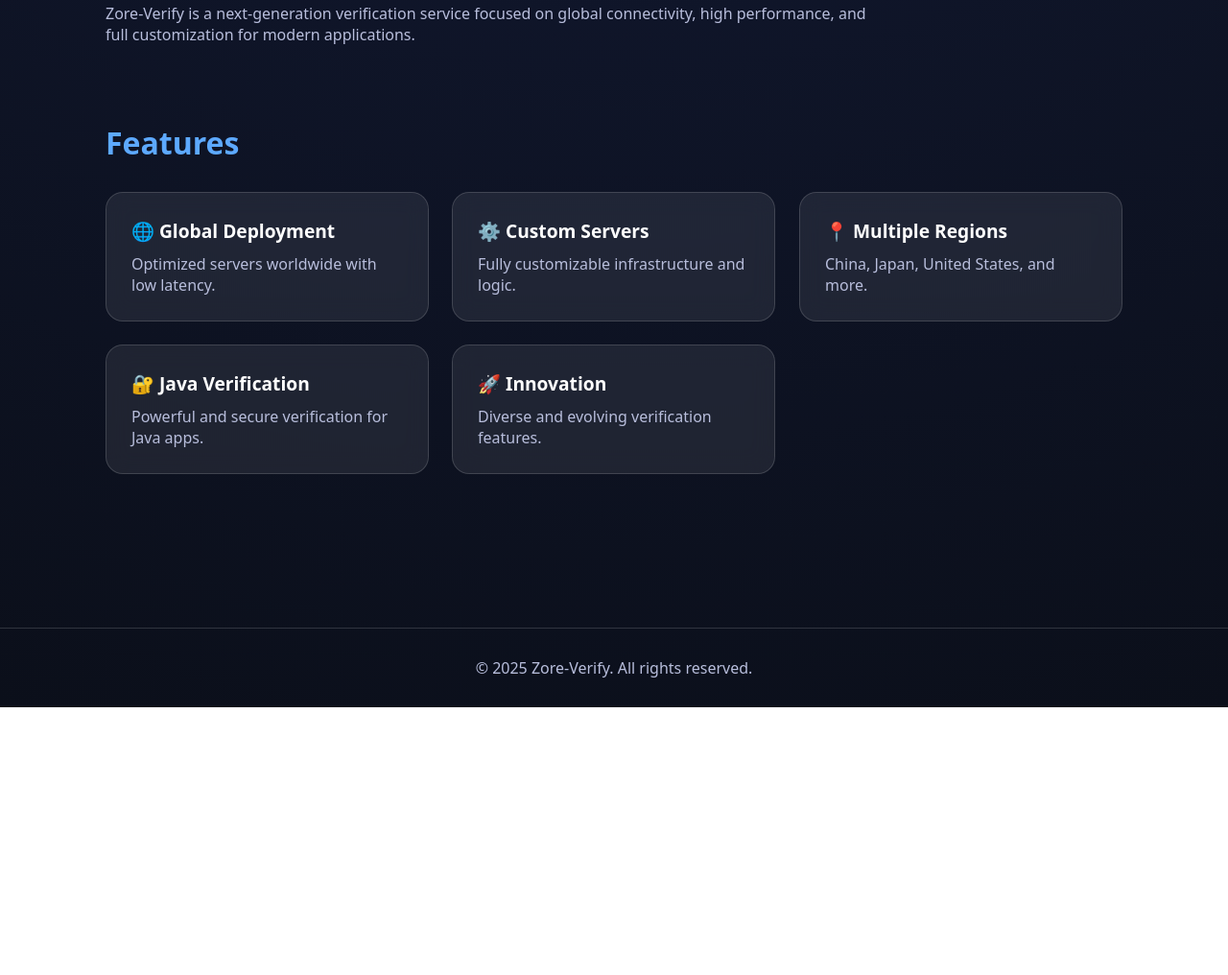
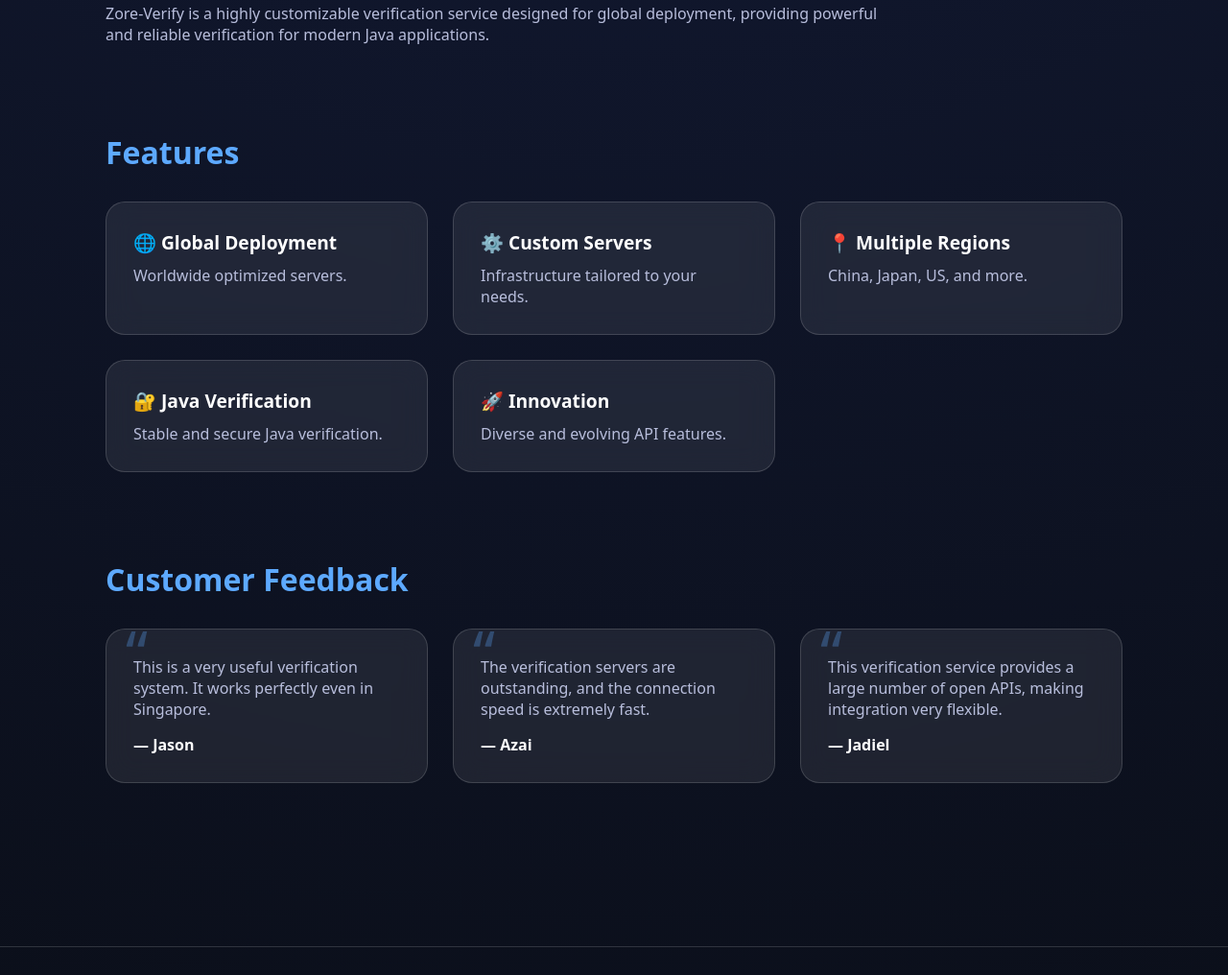
Before and after one commit to zore-team/Zore-verify, a plain HTML site: page index.html in a window 1280 px wide. Shown: the part 940-1956 px from the top of the page at 96% size. Before the commit the page ends 1677 px from the top, so only its background shows below. Drawn offline with Linux system fonts and the light colour scheme.

Commit message:
Update index.html

```diff
--- a/index.html
+++ b/index.html
@@ -8,7 +8,7 @@
   <style>
     :root {
       --bg: #0b0f1a;
-      --card: rgba(255, 255, 255, 0.08);
+      --glass: rgba(255, 255, 255, 0.08);
       --border: rgba(255, 255, 255, 0.15);
       --text-main: #ffffff;
       --text-muted: #b8bedc;
@@ -41,7 +41,7 @@
     }
 
     .hero h1 {
-      font-size: 3.5rem;
+      font-size: 3.6rem;
       margin-bottom: 10px;
     }
 
@@ -58,10 +58,10 @@
     }
 
     section {
-      margin-bottom: 80px;
+      margin-bottom: 90px;
       opacity: 0;
       transform: translateY(40px);
-      transition: all 0.8s ease;
+      transition: all 0.9s cubic-bezier(.2,.8,.2,1);
     }
 
     section.show {
@@ -77,31 +77,30 @@
 
     p {
       color: var(--text-muted);
-      max-width: 800px;
+      max-width: 820px;
     }
 
     /* ===== Cards ===== */
     .grid {
       display: grid;
       grid-template-columns: repeat(auto-fit, minmax(260px, 1fr));
-      gap: 24px;
+      gap: 26px;
       margin-top: 30px;
     }
 
     .card {
-      background: var(--card);
+      background: var(--glass);
       border: 1px solid var(--border);
-      border-radius: 18px;
-      padding: 26px;
-      backdrop-filter: blur(12px);
-      transition: all 0.3s ease;
-      animation: popIn 0.8s ease forwards;
+      border-radius: 20px;
+      padding: 28px;
+      backdrop-filter: blur(14px);
+      transition: all 0.35s cubic-bezier(.2,.8,.2,1);
     }
 
     .card:hover {
-      transform: translateY(-10px) scale(1.02);
+      transform: translateY(-10px) scale(1.03);
       border-color: var(--accent);
-      box-shadow: 0 20px 40px rgba(0, 0, 0, 0.4);
+      box-shadow: 0 30px 60px rgba(0,0,0,.45);
     }
 
     .card h3 {
@@ -109,28 +108,51 @@
       font-size: 1.2rem;
     }
 
+    /* ===== Feedback ===== */
+    .feedback-card {
+      position: relative;
+    }
+
+    .feedback-card::before {
+      content: "“";
+      position: absolute;
+      top: -20px;
+      left: 20px;
+      font-size: 4rem;
+      color: var(--accent);
+      opacity: 0.3;
+    }
+
+    .feedback-name {
+      margin-top: 15px;
+      font-weight: 600;
+      color: #fff;
+    }
+
     /* ===== Button ===== */
     .btn {
       margin-top: 30px;
-      padding: 14px 28px;
+      padding: 14px 30px;
       border-radius: 30px;
       background: linear-gradient(135deg, #5da9ff, #8ecbff);
       color: #000;
       border: none;
       font-weight: 600;
       cursor: pointer;
-      transition: transform 0.2s ease;
+      transition: transform 0.25s ease, box-shadow 0.25s ease;
     }
 
     .btn:hover {
-      transform: scale(1.05);
+      transform: scale(1.08);
+      box-shadow: 0 10px 30px rgba(93,169,255,.5);
     }
 
     /* ===== Modal ===== */
     .modal {
       position: fixed;
       inset: 0;
-      background: rgba(0, 0, 0, 0.6);
+      background: rgba(0,0,0,.45);
+      backdrop-filter: blur(8px);
       display: none;
       align-items: center;
       justify-content: center;
@@ -139,18 +161,21 @@
 
     .modal.active {
       display: flex;
-      animation: fadeIn 0.3s ease;
     }
 
     .modal-box {
-      background: var(--card);
+      background: var(--glass);
       border: 1px solid var(--border);
-      border-radius: 20px;
-      padding: 30px;
+      border-radius: 22px;
+      padding: 34px;
       width: 90%;
       max-width: 420px;
       text-align: center;
-      animation: zoomIn 0.4s ease;
+      animation: springIn .6s cubic-bezier(.2,1.2,.2,1);
+    }
+
+    .modal.closing .modal-box {
+      animation: zoomOut .35s ease forwards;
     }
 
     /* ===== Footer ===== */
@@ -163,41 +188,18 @@
 
     /* ===== Animations ===== */
     @keyframes fadeUp {
-      from {
-        opacity: 0;
-        transform: translateY(40px);
-      }
-      to {
-        opacity: 1;
-        transform: translateY(0);
-      }
+      from { opacity: 0; transform: translateY(40px); }
+      to { opacity: 1; transform: translateY(0); }
     }
 
-    @keyframes popIn {
-      from {
-        opacity: 0;
-        transform: scale(0.9);
-      }
-      to {
-        opacity: 1;
-        transform: scale(1);
-      }
+    @keyframes springIn {
+      0% { transform: scale(.7); opacity: 0; }
+      60% { transform: scale(1.08); opacity: 1; }
+      100% { transform: scale(1); }
     }
 
-    @keyframes fadeIn {
-      from { opacity: 0; }
-      to { opacity: 1; }
-    }
-
-    @keyframes zoomIn {
-      from {
-        opacity: 0;
-        transform: scale(0.8);
-      }
-      to {
-        opacity: 1;
-        transform: scale(1);
-      }
+    @keyframes zoomOut {
+      to { transform: scale(.7); opacity: 0; }
     }
   </style>
 </head>
@@ -211,40 +213,54 @@
     <button class="btn" onclick="openModal()">Contact Us</button>
   </div>
 
-  <!-- Content -->
   <div class="container">
 
     <section>
       <h2>About</h2>
       <p>
-        Zore-Verify is a next-generation verification service focused on global
-        connectivity, high performance, and full customization for modern
-        applications.
+        Zore-Verify is a highly customizable verification service designed for
+        global deployment, providing powerful and reliable verification for
+        modern Java applications.
       </p>
     </section>
 
     <section>
       <h2>Features</h2>
       <div class="grid">
-        <div class="card">
-          <h3>🌐 Global Deployment</h3>
-          <p>Optimized servers worldwide with low latency.</p>
+        <div class="card"><h3>🌐 Global Deployment</h3><p>Worldwide optimized servers.</p></div>
+        <div class="card"><h3>⚙️ Custom Servers</h3><p>Infrastructure tailored to your needs.</p></div>
+        <div class="card"><h3>📍 Multiple Regions</h3><p>China, Japan, US, and more.</p></div>
+        <div class="card"><h3>🔐 Java Verification</h3><p>Stable and secure Java verification.</p></div>
+        <div class="card"><h3>🚀 Innovation</h3><p>Diverse and evolving API features.</p></div>
+      </div>
+    </section>
+
+    <!-- Customer Feedback -->
+    <section>
+      <h2>Customer Feedback</h2>
+      <div class="grid">
+        <div class="card feedback-card">
+          <p>
+            This is a very useful verification system. It works perfectly even
+            in Singapore.
+          </p>
+          <div class="feedback-name">— Jason</div>
         </div>
-        <div class="card">
-          <h3>⚙️ Custom Servers</h3>
-          <p>Fully customizable infrastructure and logic.</p>
+
+        <div class="card feedback-card">
+          <p>
+            The verification servers are outstanding, and the connection speed
+            is extremely fast.
+          </p>
+          <div class="feedback-name">— Azai</div>
         </div>
-        <div class="card">
-          <h3>📍 Multiple Regions</h3>
-          <p>China, Japan, United States, and more.</p>
-        </div>
-        <div class="card">
-          <h3>🔐 Java Verification</h3>
-          <p>Powerful and secure verification for Java apps.</p>
-        </div>
-        <div class="card">
-          <h3>🚀 Innovation</h3>
-          <p>Diverse and evolving verification features.</p>
+
+        <div class="card feedback-card">
+          <p>
+            This verification service provides a large number of open APIs,
+            making integration very flexible.
+          </p>
+          <div class="feedback-name">— Jadiel</div>
         </div>
       </div>
     </section>
@@ -255,9 +271,8 @@
   <div class="modal" id="modal">
     <div class="modal-box">
       <h3>Contact Zore-Verify</h3>
-      <p style="margin:15px 0;color:var(--text-muted)">
-        Email us anytime:
-        <br /><br />
+      <p style="margin:18px 0;color:var(--text-muted)">
+        Email us anytime:<br /><br />
         <strong>zoreteam@outlook.com</strong>
       </p>
       <button class="btn" onclick="closeModal()">Close</button>
@@ -273,21 +288,24 @@
     const sections = document.querySelectorAll("section");
     const observer = new IntersectionObserver(entries => {
       entries.forEach(entry => {
-        if (entry.isIntersecting) {
-          entry.target.classList.add("show");
-        }
+        if (entry.isIntersecting) entry.target.classList.add("show");
       });
     }, { threshold: 0.2 });
-
     sections.forEach(sec => observer.observe(sec));
 
-    // Modal
+    // Modal control
+    const modal = document.getElementById("modal");
+
     function openModal() {
-      document.getElementById("modal").classList.add("active");
+      modal.classList.remove("closing");
+      modal.classList.add("active");
     }
 
     function closeModal() {
-      document.getElementById("modal").classList.remove("active");
+      modal.classList.add("closing");
+      setTimeout(() => {
+        modal.classList.remove("active", "closing");
+      }, 300);
     }
   </script>
 
```
